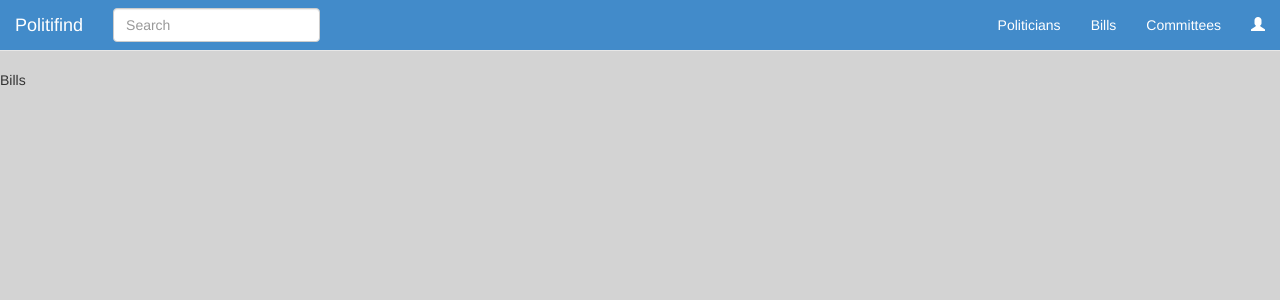
After one commit to arbass22/politifind, a Django app: page /politifind/bills/ in a window 1280 px wide. The commit adds this page. Shown: the top 300 px of the page. Run offline with Django 3.2, Linux system fonts and the light colour scheme; some libraries are stand-ins or nearby versions.

Commit message:
made blank pages for search, bills, profile, etc

```diff
--- a/sudormrf/politifind/templates/base_template.html
+++ b/sudormrf/politifind/templates/base_template.html
@@ -23,16 +23,16 @@
           <a class="navbar-brand" href="{% url 'index' %}">Politifind</a>
         </div>
         <div class="collapse navbar-collapse" id="bs-navbar-collapse">
-          <form class="navbar-form navbar-left">
+          <form class="navbar-form navbar-left" action="{% url 'search' %}">
             <div class="form-group">
-              <input type="text" class="form-control" placeholder="Search">
+              <input class="form-control" placeholder="Search" type="search", name="q">
             </div>
           </form>
           <ul class="nav navbar-nav navbar-right">
-            <li><a href="{% url 'politician' 12 %}">Politicians</a></li>
-            <li><a href="">Bills</a></li>
-            <li><a href="">Committees</a></li>
-            <li><a href=""><span class="glyphicon glyphicon-user"></span></a></li>
+            <li><a href="{% url 'politicians' %}">Politicians</a></li>
+            <li><a href="{% url 'bills' %}">Bills</a></li>
+            <li><a href="{% url 'committees' %}">Committees</a></li>
+            <li><a href="{% url 'profile' %}"><span class="glyphicon glyphicon-user"></span></a></li>
           </ul>
         </div>
       </div>
--- /dev/null
+++ b/sudormrf/politifind/templates/bills.html
@@ -0,0 +1,13 @@
+{% extends "base_template.html" %}
+
+{% block page_title %} Bills {% endblock %}
+{% block custom_css %}
+{% load static %}
+<link rel='stylesheet' type="text/css" href="{% static 'css/bills-styles.css' %}"></link>
+{% endblock %}
+
+{% block page_content %}
+
+Bills
+
+{% endblock %}
--- a/sudormrf/politifind/urls.py
+++ b/sudormrf/politifind/urls.py
@@ -4,6 +4,12 @@ from . import views
 
 urlpatterns = [
     url(r'^$', views.index, name='index'),
-    url(r'^bill/(.*)', views.bill, name='bill'),
+    url(r'^bill/(.*)/$', views.bill, name='bill'),
     url(r'^politician/(.*)/(bills|votes)*', views.politician, name='politician'),
+    url(r'^politicians/$', views.politicians, name='politicians'),
+    url(r'^bills/$', views.bills, name='bills'),
+    url(r'^committees/$', views.committees, name='committees'),
+    url(r'^profile/$', views.profile, name='profile'),
+    url(r'^search/', views.search, name='search'),
+
 ]
--- a/sudormrf/politifind/views/__init__.py
+++ b/sudormrf/politifind/views/__init__.py
@@ -1,3 +1,8 @@
 from .index import index
 from .bill import bill
 from .politician import politician
+from .bills import bills
+from .politicians import politicians
+from .committees import committees
+from .profile import profile
+from .search import search
--- /dev/null
+++ b/sudormrf/politifind/views/bills.py
@@ -0,0 +1,8 @@
+from django.shortcuts import render
+
+def bills(request):
+    return render(
+        request,
+        'bills.html',
+        context={},
+    )
```
Also changed, not shown: sudormrf/politifind/templates/committees.html (added, +13 -0 lines), sudormrf/politifind/templates/politicians.html (added, +13 -0 lines), sudormrf/politifind/templates/profile.html (added, +13 -0 lines), sudormrf/politifind/templates/search.html (added, +13 -0 lines), sudormrf/politifind/views/committees.py (added, +8 -0 lines), sudormrf/politifind/views/politicians.py (added, +8 -0 lines), sudormrf/politifind/views/profile.py (added, +8 -0 lines), sudormrf/politifind/views/search.py (added, +9 -0 lines), sudormrf/politifind/static/css/bills-styles.css (added), sudormrf/politifind/static/css/committees-styles.css (added), sudormrf/politifind/static/css/politicians-styles.css (added), sudormrf/politifind/static/css/profile-styles.css (added), sudormrf/politifind/static/css/search-styles.css (added), sudormrf/politifind/templates/index.html (line endings or trailing spaces).
